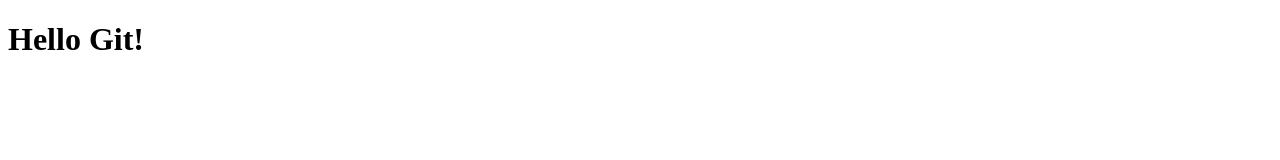
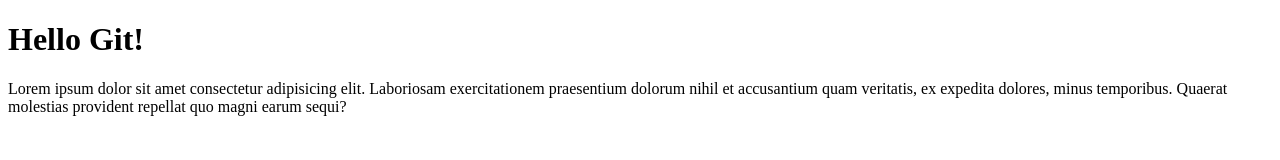
Before and after one commit to Mess2607/git-course-4, a plain HTML site: page index.html in a window 1280 px wide. Drawn offline with Linux system fonts and the light colour scheme.

Commit message:
added paragraph into index.html

```diff
--- a/index.html
+++ b/index.html
@@ -8,5 +8,10 @@
 </head>
 <body>
 	<h1>Hello Git!</h1>
+
+	<p>Lorem ipsum dolor sit amet consectetur adipisicing elit.
+		Laboriosam exercitationem praesentium dolorum nihil et accusantium quam veritatis,
+		ex expedita dolores, minus temporibus. Quaerat molestias provident repellat quo magni earum sequi?
+	</p>
 </body>
 </html>
```
